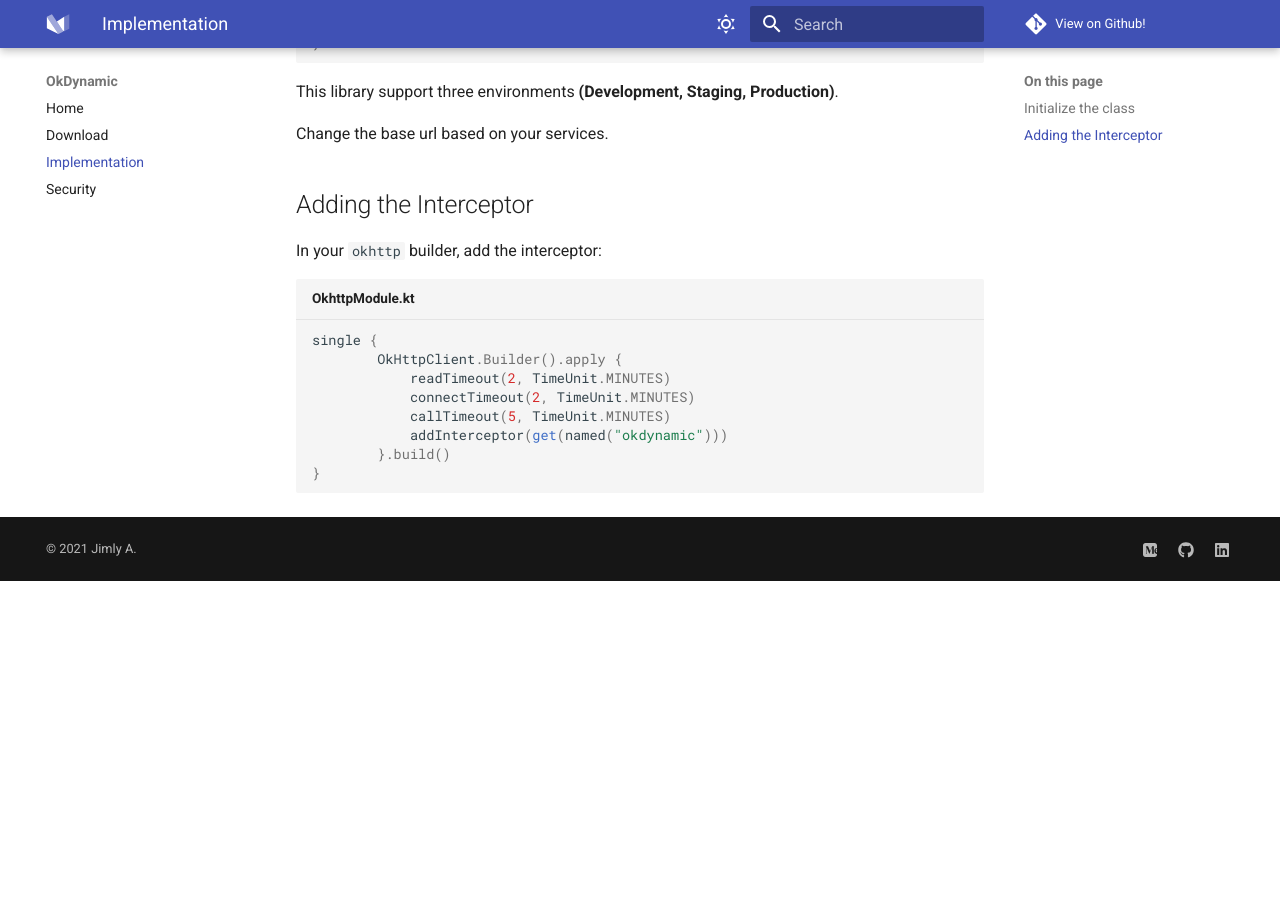
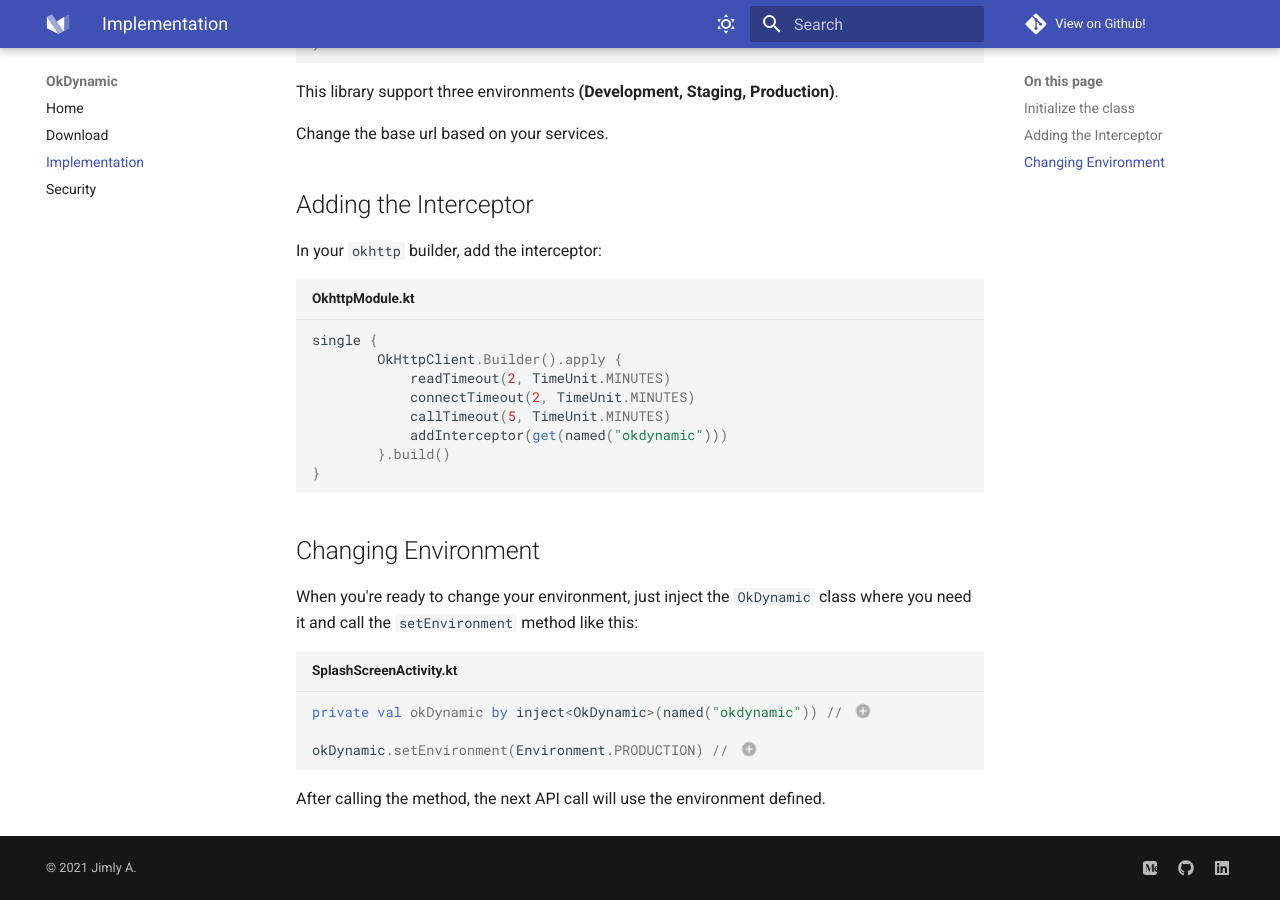
Before and after one commit to jimlyas/okdynamic, an MkDocs documentation site: the page built from docs/implementation.md, in a window 1280 px wide and 900 px high, scrolled down 573 px. Built offline with MkDocs 1.6.1 and Material for MkDocs 9.7.7, drawn with Linux system fonts in a browser that asks for light colours; comment, search, counter and statistics services are not loaded; before the commit the page ends 1154 px from its top, so only the background shows below that.

Commit message:
add documentation

````diff
--- a/docs/implementation.md
+++ b/docs/implementation.md
@@ -34,3 +34,19 @@ single {
         }.build()
 }
 ```
+
+## Changing Environment
+
+When you're ready to change your environment, just inject the `OkDynamic` class where you need it and call the `setEnvironment` method like this:
+
+```kotlin title="SplashScreenActivity.kt"
+
+private val okDynamic by inject<OkDynamic>(named("okdynamic")) // (1)
+
+okDynamic.setEnvironment(Environment.PRODUCTION) // (2)
+```
+
+1.  Inject the `OkDynamic` class based on your Koin configuration
+2.  Call the `setEnvironment` method to change your environment
+
+After calling the method, the next API call will use the environment defined.
````
Also changed, not shown: docs/download.md (+2 -1 lines).
